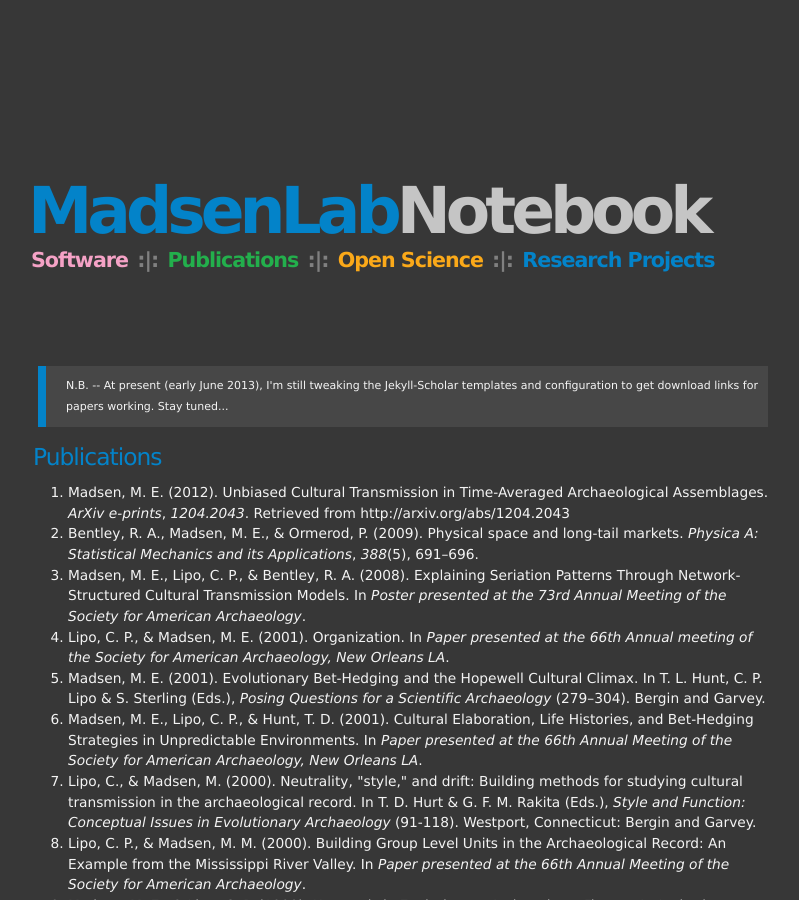
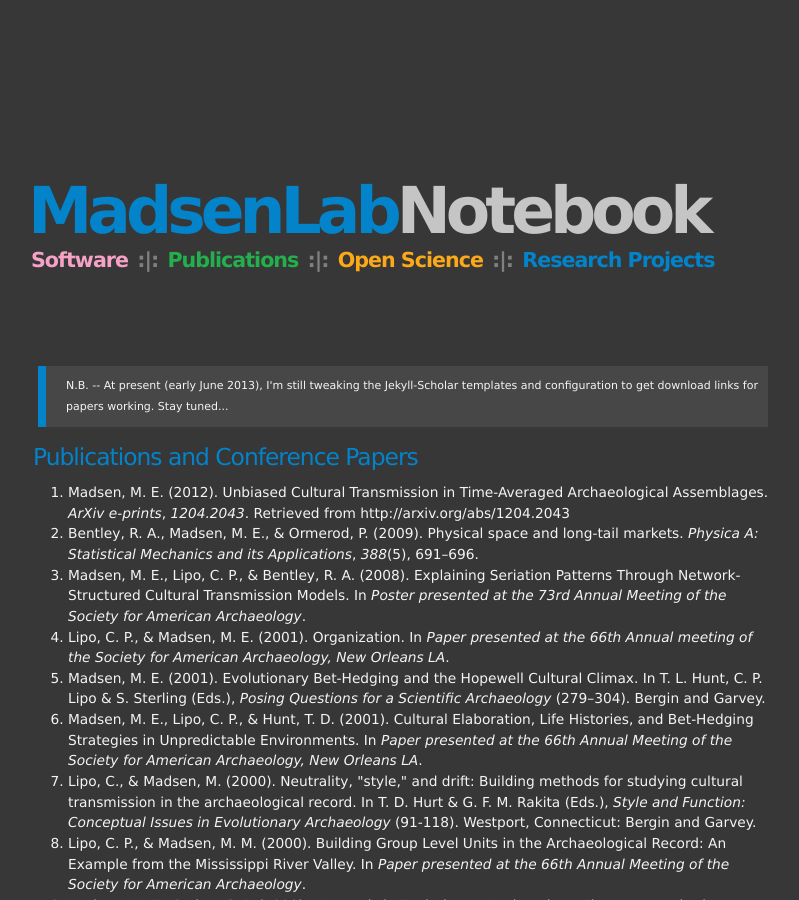
Before and after one commit to mmadsen/mmadsen.github.io, a Jekyll site: the page publications.html, which Jekyll copies as it is, in a window 1280 px wide and 900 px high. Shown: the whole window, without its empty margins (212-1011 px from the left). Built offline with Jekyll 4.4.1, drawn with Linux system fonts in a browser that asks for light colours.

Commit message:
heading edit

```diff
--- a/publications.html
+++ b/publications.html
@@ -54,7 +54,7 @@
         </blockquote>
 </div>
 
-<h2>Publications</h2>
+<h2>Publications and Conference Papers</h2>
 
 <ol class="bibliography"><li><span id="Madsen2012TA">Madsen, M. E. (2012). Unbiased Cultural Transmission in Time-Averaged Archaeological Assemblages. <i>ArXiv e-prints</i>, <i>1204.2043</i>. Retrieved from http://arxiv.org/abs/1204.2043</span></li>
 <li><span id="bentley2009physical">Bentley, R. A., Madsen, M. E., &#38; Ormerod, P. (2009). Physical space and long-tail markets. <i>Physica A: Statistical Mechanics and its Applications</i>, <i>388</i>(5), 691–696.</span></li>
```
